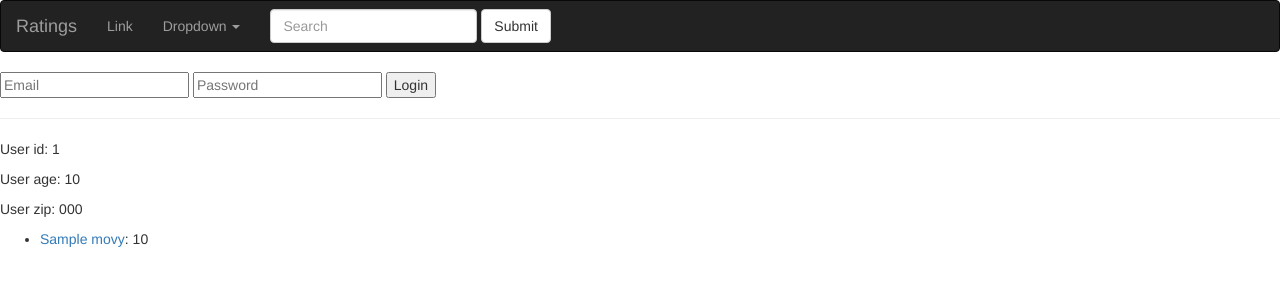
After one commit to sarahcstringer/ta-ratings, a Flask app: page /users/1 in a window 1280 px wide. The commit adds this page. Shown: the top 300 px of the page. Run offline with Flask 2, Linux system fonts and the light colour scheme; tables that the repository leaves empty hold one stand-in row (values such as "Sample post"); some libraries are stand-ins or nearby versions.

Commit message:
created user login/logout and add rating routes

```diff
--- a/model.py
+++ b/model.py
@@ -48,15 +48,15 @@ class Rating(db.Model):
     __tablename__ = 'ratings'
 
     rating_id = db.Column(db.Integer, autoincrement=True, primary_key=True)
-    movie_id = db.Column(db.Integer, db.ForeignKey('users.user_id'),
+    movie_id = db.Column(db.Integer, db.ForeignKey('movies.movie_id'),
                     nullable=False)
-    user_id = db.Column(db.Integer, db.ForeignKey('movies.movie_id'),
+    user_id = db.Column(db.Integer, db.ForeignKey('users.user_id'),
                     nullable=False)
     score = db.Column(db.Integer)
 
     user = db.relationship('User', backref=db.backref('ratings'))
 
-    movie = db.relationship('Movie', backref=db.backref('movies'))
+    movie = db.relationship('Movie', backref=db.backref('ratings'))
 
     def __repr__(self):
         return '<Rating for {} from {}>'.format(self.movie.title, self.user_id)
@@ -72,7 +72,6 @@ def connect_to_db(app):
     db.app = app
     db.init_app(app)
 
-
 if __name__ == "__main__":
     # As a convenience, if we run this module interactively, it will leave
     # you in a state of being able to work with the database directly.
--- a/seed.py
+++ b/seed.py
@@ -68,7 +68,7 @@ def load_ratings():
     Rating.query.delete()
 
     for row in open('seed_data/u.data'):
-        movie_id, user_id, score, timestamp = row.rstrip().split('\t')
+        user_id, movie_id, score, timestamp = row.rstrip().split('\t')
 
         rating = Rating(user_id=user_id, movie_id=movie_id, score=score)
 
--- a/server.py
+++ b/server.py
@@ -75,6 +75,89 @@ def add_user():
 
     return redirect('/')
 
+@app.route('/login', methods=['POST'])
+def login():
+
+    email = request.form.get('email')
+    password = request.form.get('password')
+
+    try:
+        user = User.query.filter(User.email==email).one()
+        session['user'] = user.user_id
+        flash('Logged in')
+        return jsonify({'code': 1})
+    except:
+        return jsonify({'code': 0})
+
+@app.route('/logout')
+def logout():
+
+    print 'at least I got here'
+
+    del session['user']
+
+    flash('Successfully logged out')
+
+    return redirect('/')
+
+@app.route('/users/<user_id>')
+def display_user(user_id):
+
+
+    user = User.query.get(user_id)
+    print user
+
+    return render_template('user_info.html', user=user)
+
+@app.route('/movies')
+def display_movies():
+
+    movies = Movie.query.order_by(Movie.title).all()
+
+    return render_template('movie_list.html', movies=movies)
+
+@app.route('/movies/<movie_id>')
+def display_movie_info(movie_id):
+
+
+    movie = Movie.query.get(movie_id)
+    if 'user' in session:
+        user = User.query.get(session['user'])
+        rated = Rating.query.filter(Rating.user_id == user.user_id,
+                    Rating.movie_id==movie.movie_id).first()
+
+    else:
+        rated = None
+
+    return render_template('movie_details.html', movie=movie, rated=rated)
+
+
+@app.route('/add-rating', methods=['POST'])
+def add_rating():
+
+    user = User.query.get(session['user'])
+    movie = Movie.query.get(int(request.form.get('movie')))
+    score = request.form.get('score')
+
+    try:
+        rating = Rating.query.filter(Rating.user_id==user.user_id, Rating.movie_id==movie.movie_id).one()
+
+        rating.score = score
+        db.session.commit()
+        return jsonify({'msg': 'this person has updated the movie rating', 'reload': 1})
+    except:
+        rating = Rating(user_id=user.user_id, movie_id=movie.movie_id, score=int(score))
+        db.session.add(rating)
+        db.session.commit()
+        return jsonify({'msg': 'this person has not rated this movie but now has', 'reload': 0})
+
+@app.route('/update-rating', methods=['POST'])
+def update_rating():
+
+    user = User.query.get(session['user'])
+    movie = movie.query.get(int(request.form.get('movie')))
+    score = request.form.get('score')
+
 
 if __name__ == "__main__":
     # We have to set debug=True here, since it has to be True at the
@@ -87,3 +170,6 @@ if __name__ == "__main__":
     DebugToolbarExtension(app)
 
     app.run()
+
+###### TO DO:
+###### exception handling
--- a/templates/base.html
+++ b/templates/base.html
@@ -5,18 +5,104 @@
   <title>Ratings</title>
 
 
-<script src="https://code.jquery.com/jquery.js"></script>
+  <link href="https://maxcdn.bootstrapcdn.com/bootstrap/3.3.4/css/bootstrap.min.css" rel="stylesheet">
+
 
 </head>
 
 
 <body>
+<script src="https://code.jquery.com/jquery.js"></script>
+<script src="https://maxcdn.bootstrapcdn.com/bootstrap/3.3.4/js/bootstrap.min.js"></script>
+
   {% with messages = get_flashed_messages() %}
       {% for message in messages %}
           <div class="alert alert-warning">{{ message }}</div>
       {% endfor %}
   {% endwith %}
-  Ratings
+
+  <nav class="navbar navbar-inverse">
+  <div class="container-fluid">
+    <!-- Brand and toggle get grouped for better mobile display -->
+    <div class="navbar-header">
+      <button type="button" class="navbar-toggle collapsed" data-toggle="collapse" data-target="#bs-example-navbar-collapse-1" aria-expanded="false">
+        <span class="sr-only">Toggle navigation</span>
+        <span class="icon-bar"></span>
+        <span class="icon-bar"></span>
+        <span class="icon-bar"></span>
+      </button>
+      <a class="navbar-brand" href="/">Ratings</a>
+    </div>
+
+    <!-- Collect the nav links, forms, and other content for toggling -->
+    <div class="collapse navbar-collapse" id="bs-example-navbar-collapse-1">
+      <ul class="nav navbar-nav">
+        <li><a href="#">Link</a></li>
+        <li class="dropdown">
+          <a href="#" class="dropdown-toggle" data-toggle="dropdown" role="button" aria-haspopup="true" aria-expanded="false">Dropdown <span class="caret"></span></a>
+          <ul class="dropdown-menu">
+            <li><a href="#">Action</a></li>
+            <li><a href="#">Another action</a></li>
+            <li><a href="#">Something else here</a></li>
+            <li role="separator" class="divider"></li>
+            <li><a href="#">Separated link</a></li>
+            <li role="separator" class="divider"></li>
+            <li><a href="#">One more separated link</a></li>
+          </ul>
+        </li>
+      </ul>
+      <form class="navbar-form navbar-left">
+        <div class="form-group">
+          <input type="text" class="form-control" placeholder="Search">
+        </div>
+        <button type="submit" class="btn btn-default">Submit</button>
+      </form>
+      <ul class="nav navbar-nav navbar-right">
+        {% if 'user' in session %}
+        <li class="dropdown">
+          <a href="#" class="dropdown-toggle" data-toggle="dropdown" role="button" aria-haspopup="true" aria-expanded="false">{{session['user']}}<span class="caret"></span></a>
+          <ul class="dropdown-menu">
+            <li><a href="#">Action</a></li>
+            <li><a href="#">Another action</a></li>
+            <li><a href="#">Something else here</a></li>
+            <li role="separator" class="divider"></li>
+            <li><a href='/logout'>Logout</a></li>
+          </ul>
+        {% endif %}
+        </li>
+      </ul>
+    </div><!-- /.navbar-collapse -->
+  </div><!-- /.container-fluid -->
+</nav>
+
+
+<!--   {% if 'user' in session %}
+  <h3>{{ session['user'] }}</h3>
+  <form action='/logout' id='logout' name='logout'>
+  <input type='submit' value='Logout'></form>
+  {% endif %}
+ -->
+  <form id='login' action='/login' id='login-form'>
+      <input type='text' name='email' placeholder="Email" id='email'>
+      <input type='text' name='password' placeholder="Password" id='password'>
+      <input type='submit' id='submitLogin' value='Login'>
+  </form>
+  <div id='loginMsg'></div>
+
+  <script>
+      $('#submitLogin').on('click', function(evt) {
+        evt.preventDefault();
+            var loginCreds = {'email': $('#email').val(), 'password': $('#password').val()}
+            $.post('/login', loginCreds, function(results) {
+                if (results.code === 0) {
+                    $('#loginMsg').html('Incorrect user credentials');
+                } else if (results.code === 1) {
+                    window.location.replace("/");
+                }
+        });
+      });
+
+  </script>
 
   <hr>
 
--- /dev/null
+++ b/templates/user_info.html
@@ -0,0 +1,16 @@
+{% extends 'base.html' %}
+
+{% block content %}
+
+<p>User id: {{ user.user_id}}</p>
+<p>User age: {{ user.age }}</p>
+<p>User zip: {{ user.zipcode }} </p>
+
+<ul>
+{% for rating in user.ratings %}
+    <li><a href='/movies/{{rating.movie_id}}'>{{rating.movie.title }}</a>: {{rating.score }}</li>
+{% endfor %}
+</ul>
+
+
+{% endblock %}
```
Also changed, not shown: templates/movie_details.html (added, +61 -0 lines), templates/movie_list.html (added, +13 -0 lines), templates/user-signup.html (+5 -5 lines).
